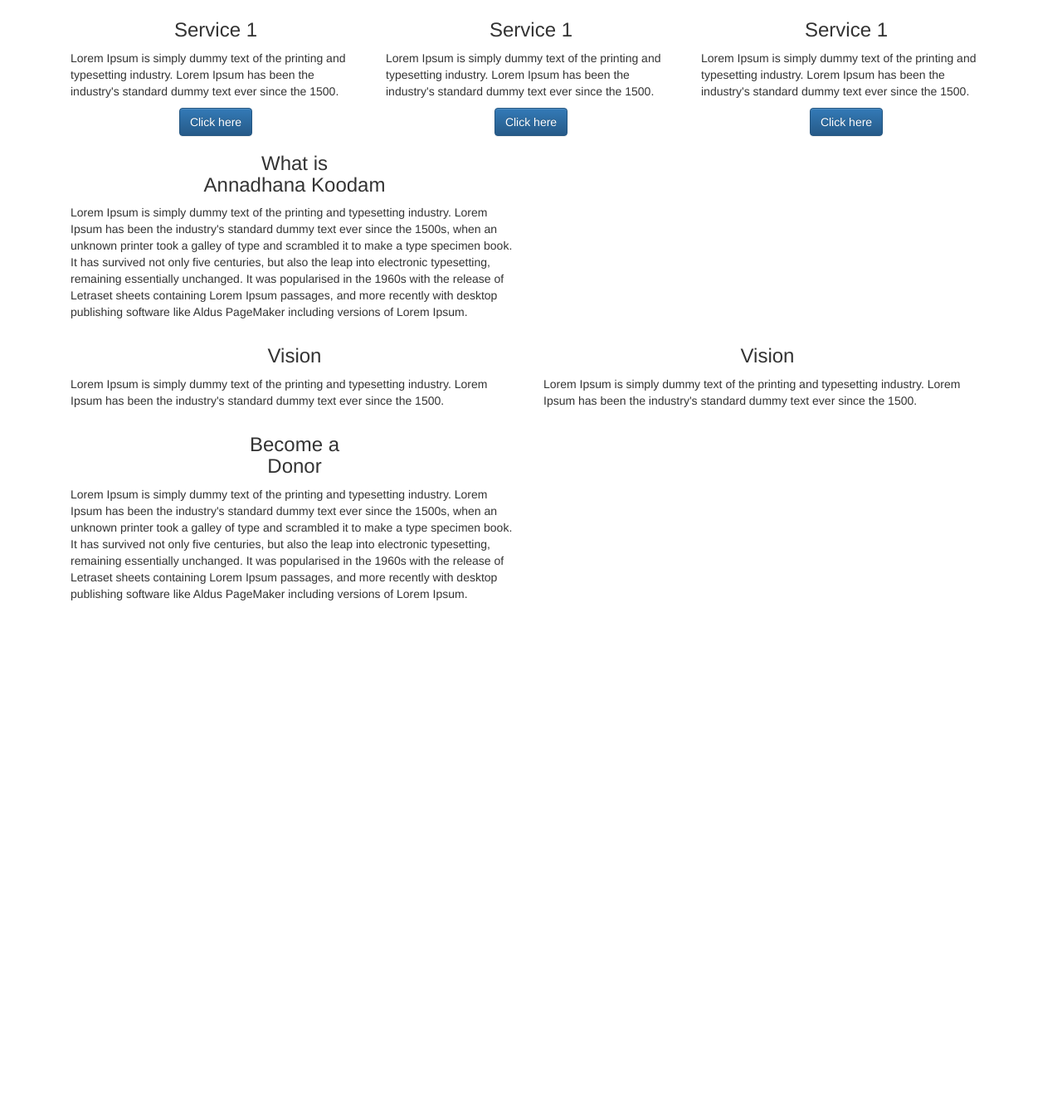
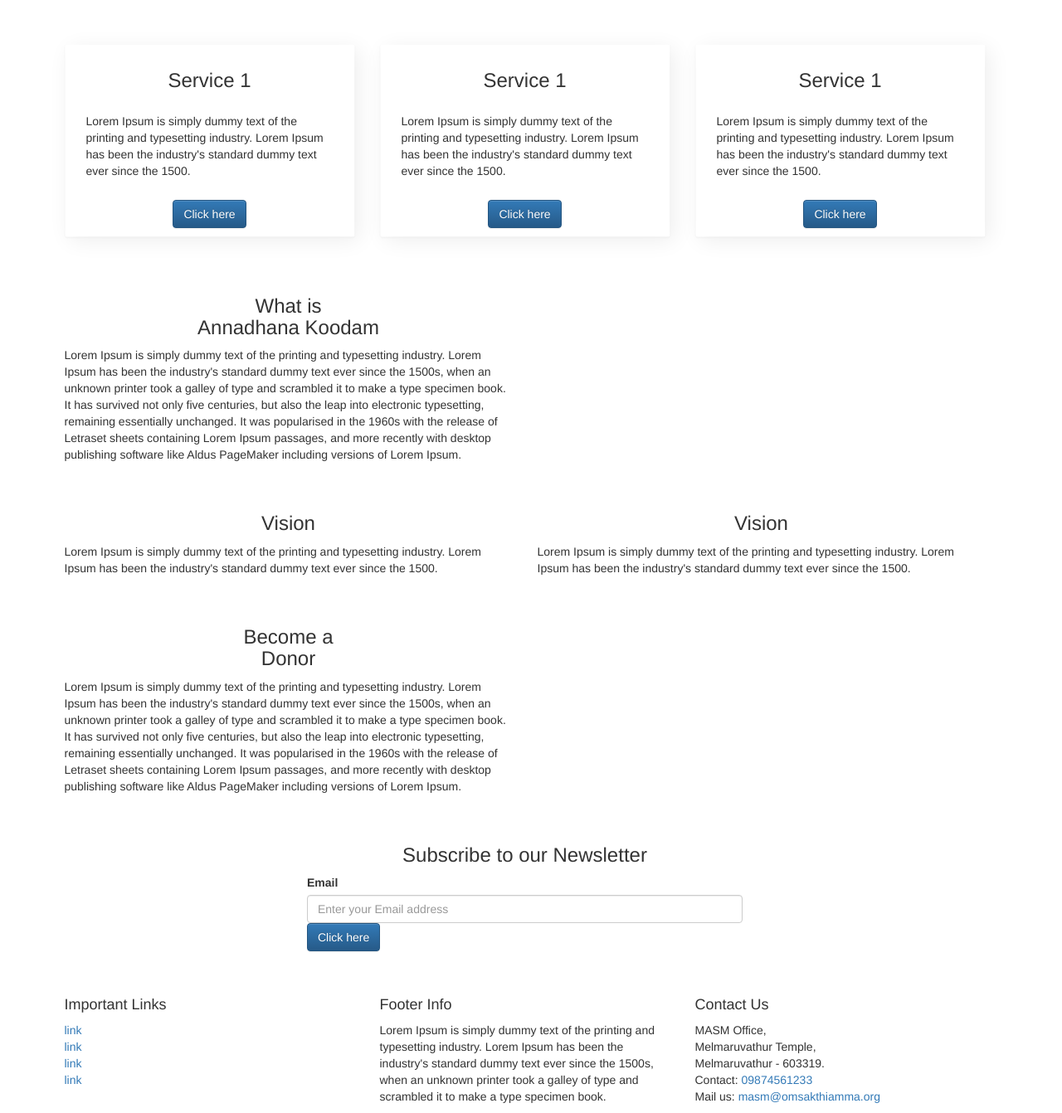
Before and after one commit to sudharshansr7/Bootstrap_organisation_website, a plain HTML site: page index.html in a window 1280 px wide. Shown: the part 387-1729 px from the top of the page at 83% size. Before the commit the page ends 1123 px from the top, so only its background shows below. Drawn offline with nearby package versions, Linux system fonts and the light colour scheme.

Commit message:
Add files via upload

```diff
--- a/index.html
+++ b/index.html
@@ -15,7 +15,7 @@
 
   <body>
 
-    <div style="max-width=100%; margin= 0 auto;">
+    <div style="max-width=1200; margin= 0 auto;">
 
       <!-- NAVIGATION BAR AREA CODE -->
       <nav class="navbar navbar-default navbar-fixed-top">
@@ -24,6 +24,9 @@
           <div class="navbar-header">
             <a href="/index.html" class="navbar-brand">Annadhana Koodam</a>
             <button class="navbar-toggle collapsed" data-toggle="collapse" data-target="#mobile-dropdown">
+
+              <!--<span class="glyphicons glyphicons-show-lines"></span>-->
+
                 <span class="icon-bar"></span>
                 <span class="icon-bar"></span>
                 <span class="icon-bar"></span>
@@ -63,28 +66,41 @@
         <div class="container">
 
           <div class="col-sm-4">
+            <div class="panel">
+              <div class="panel-default">
                 <h3 class="service-head">Service 1</h3>
-            <p>
+                <p class="panel-body">
                   Lorem Ipsum is simply dummy text of the printing and typesetting industry. Lorem Ipsum has been the industry's standard dummy text ever since the 1500.
                 </p>
                 <button class="btn btn-primary center-block">Click here</button>
               </div>
+            </div>
+          </div>
 
           <div class="col-sm-4">
+            <div class="panel">
+              <div class="panel-default">
                 <h3 class="service-head">Service 1</h3>
-              <p>
+                <p class="panel-body">
                   Lorem Ipsum is simply dummy text of the printing and typesetting industry. Lorem Ipsum has been the industry's standard dummy text ever since the 1500.
                 </p>
                 <button class="btn btn-primary center-block">Click here</button>
               </div>
+            </div>
+          </div>
 
           <div class="col-sm-4">
+            <div class="panel">
+              <div class="panel-default">
                 <h3 class="service-head">Service 1</h3>
-            <p>
+                <p class="panel-body">
                   Lorem Ipsum is simply dummy text of the printing and typesetting industry. Lorem Ipsum has been the industry's standard dummy text ever since the 1500.
                 </p>
                 <button class="btn btn-primary center-block">Click here</button>
               </div>
+            </div>
+          </div>
+
         </div>
       </div>
 
@@ -140,6 +156,57 @@
         </div>
       </div>
 
+      <!-- NEWSLETTER CONFIG -->
+      <div class="row">
+        <div class="container">
+
+          <div class="col-sm-12">
+            <h3>Subscribe to our Newsletter</h3>
+            <form class="col-xs-12 col-sm-6 col-sm-offset-3" action="index.html" method="post">
+              <div class="form-group">
+                <label for="email">Email</label>
+                <input class="form-control" type="email" id="email" placeholder="Enter your Email address">
+                <button class="btn btn-primary">Click here</button>
+              </div>
+            </form>
+          </div>
+
+        </div>
+      </div>
+
+      <!-- FOOTER COLUMNS -->
+      <div class="row">
+        <div class="container">
+
+          <div class="col-sm-4">
+            <h4>Important Links</h4>
+            <ul class="list-unstyled">
+              <li><a href="#">link</a></li>
+              <li><a href="#">link</a></li>
+              <li><a href="#">link</a></li>
+              <li><a href="#">link</a></li>
+            </ul>
+          </div>
+
+          <div class="col-sm-4">
+            <h4>Footer Info</h4>
+            <p>
+              Lorem Ipsum is simply dummy text of the printing and typesetting industry. Lorem Ipsum has been the industry's standard dummy text ever since the 1500s, when an unknown printer took a galley of type and scrambled it to make a type specimen book.
+            </p>
+          </div>
+
+          <div class="col-sm-4">
+            <h4>Contact Us</h4>
+            <p>
+              MASM Office,</br>Melmaruvathur Temple,</br>Melmaruvathur - 603319.</br>
+
+              Contact: <a href="tel:09874561233">09874561233</a></br>
+              Mail us: <a href="mailto:masm@omsakthiamma.org">masm@omsakthiamma.org</a>
+            </p>
+          </div>
+        </div>
+      </div>
+
       </div>
       <!-- END OF STYLE CLASS -->
 
--- a/style.css
+++ b/style.css
@@ -1,15 +1,20 @@
-h1 {
-
-}
-
-#jumbo {
-
-}
-
 .service-head, h3 {
   text-align: center;
 }
 
-.image-one {
-  border-top: solid red 1px;
+.jumbotron {
+  padding-top: 68px;
 }
+
+.row {
+  padding-top: 30px;
+  padding-right: 0px;
+  margin-right: 0px;
+}
+
+
+.panel-default {
+  border-color: transparent;
+  box-shadow: 5px 5px 25px #eee;
+  padding: 10px;
+}
```
Lines whose indentation alone changed are shown as unchanged.
